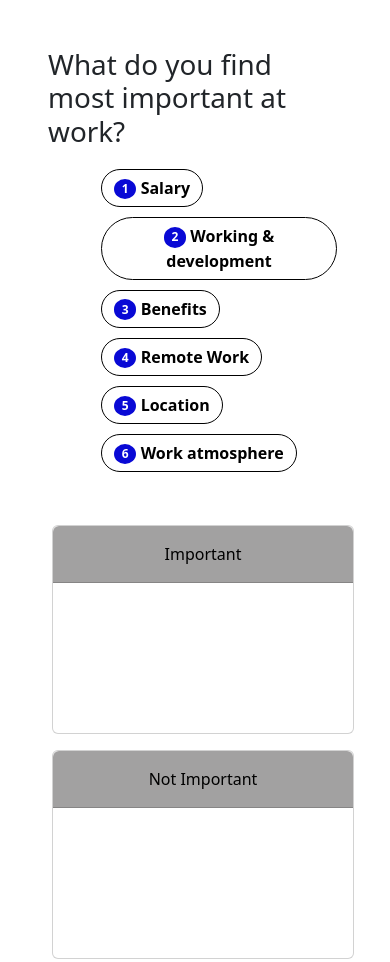
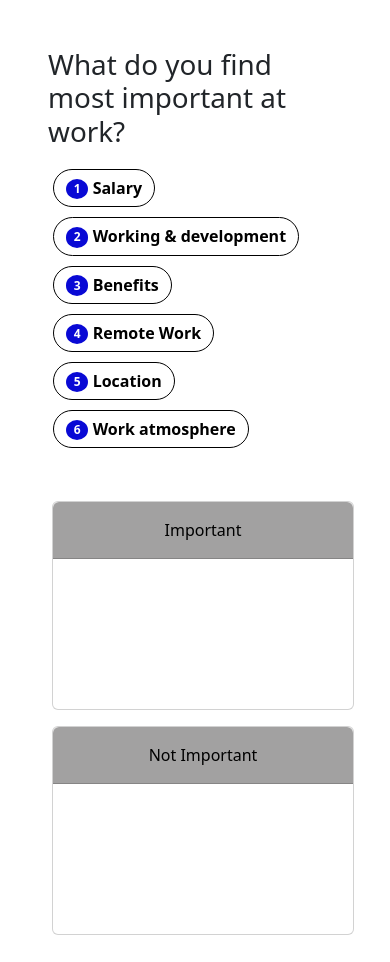
Before and after one commit to Nasirkhan294/drag-and-drop, a plain HTML site: page index.html in a window 390 px wide. Shown: the top 962 px of the page. Drawn offline with nearby package versions, Linux system fonts and the light colour scheme.

Commit message:
Remove left margin on mobile screens

```diff
--- a/index.html
+++ b/index.html
@@ -15,7 +15,7 @@
   <body>
     <section class="p-5">
       <h1>What do you find most important at work?</h1>
-      <div class="my-3 ms-5">
+      <div class="my-3 ms-lg-5">
         <button
           type="button"
           class="btn btn-draggable rounded-pill"
```
